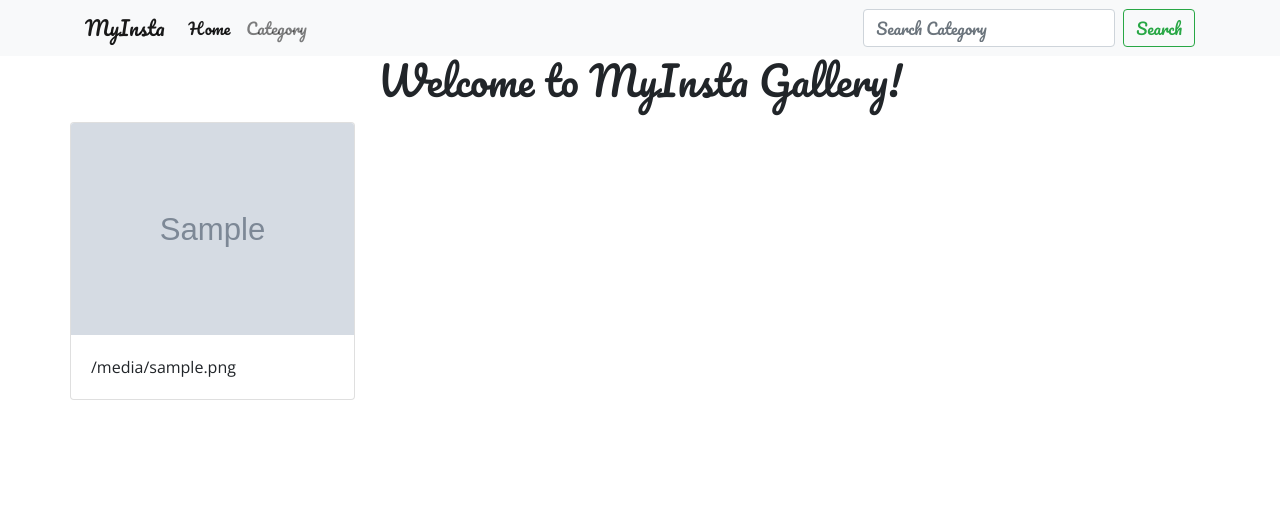
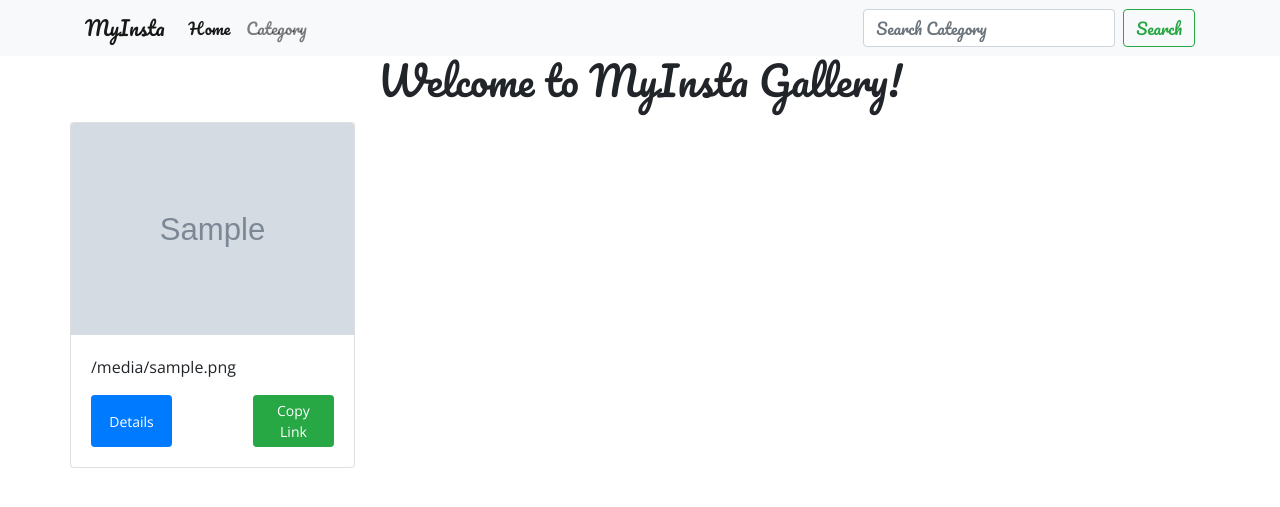
Before and after one commit to spgdaman/my_insta, a Django app: template insta/templates/index.html in a window 1280 px wide. Shown: the top 507 px of the page. Run offline with Django 3.2, Linux system fonts and the light colour scheme; the template is opened without the code that fills it: most values are stand-ins (such as "Sample title", 1, 10 or a date in 2020); grey boxes marked "Sample" are stand-in pictures; some libraries are stand-ins or nearby versions.

Commit message:
front-end polished, modal added

```diff
--- a/insta/models.py
+++ b/insta/models.py
@@ -15,6 +15,8 @@ class Image(models.Model):
     image_category = models.ManyToManyField('Category')
     image_user = models.ForeignKey('User')
 
+
+
 class Location(models.Model):
     location_name = models.CharField(max_length=30)
 
--- a/insta/templates/base.html
+++ b/insta/templates/base.html
@@ -13,6 +13,21 @@
     <body style="font-family: 'Pacifico', cursive;">
         {% block scripts %}
             {% bootstrap_javascript jquery='full' %}
+            <script>
+            function myFunction() {
+                /* Get the text field */
+                var copyText = document.getElementById("link");
+
+                /* Select the text field */
+                copyText.select();
+
+                /* Copy the text inside the text field */
+                document.execCommand("copy");
+
+                /* Alert the copied text */
+                alert("Copied the text: " + copyText.value);
+            }
+            </script>
         {% endblock %}
 
         {% include 'navbar.html' %}
--- a/insta/templates/index.html
+++ b/insta/templates/index.html
@@ -5,12 +5,42 @@
         <div class="row">
             <!-- Images in cards -->
             {% for image in all_images%}
-            <div class="card col-xs-12 col-sm-12 col-md-3 col-lg-3" style="font-family: 'Open Sans', sans-serif;">
-                <a href="{% url 'show_image' image.id %}"><img src="{{image.image.url}}" class="card-img-top" alt="{{image.image_name}}"></a>
+            <div class="card col-md-3 col-lg-3" style="font-family: 'Open Sans', sans-serif;">
+                <a id="link" href="{% url 'show_image' image.id %}"><img src="{{image.image.url}}" class="card-img-top" alt="{{image.image_name}}"></a>
                 <div class="card-body">
                     <p class="card-text">{{image.image_description}}</p>
+                    <div class="container">
+                        <div class="row">
+                            <button type="button" class="btn btn-sm btn-primary col-lg-4 col-sm-4" data-toggle="modal" data-target="#displayModal">Details</button>
+                            <div class="col-lg-4 col-sm-4"></div>
+                            <a data-toggle="tooltip" data-placement="top" title="Click to copy link" class="btn btn-sm btn-success col-lg-4 col-sm-4" href="#" onclick="myFunction()">Copy Link</a>
+                        </div>
+                    </div>
                 </div>
             </div>
+
+            <!-- Modal goes here -->
+            <div class="modal fade" id="displayModal" tabindex="-1" role="dialog" aria-labelledby="exampleModalLabel" aria-hidden="true" style="font-family: 'Open Sans', sans-serif;">
+                <div class="modal-dialog modal-dialog-centered" role="document">
+                    <div class="modal-content">
+                        <div class="modal-header">
+                            <h5 class="modal-title text-center" id="exampleModalLabel">{{image.image_name}}</h5>
+                            <button type="button" class="close" data-dismiss="modal" aria-label="Close">
+                            <span aria-hidden="true">&times;</span>
+                            </button>
+                        </div>
+                        <div class="modal-body" style="padding:0;">
+                            <img src="{{image.image.url}}" class="card-img-top" alt="{{image.image_name}}">
+                            <p class="card-text">{{image.image_description}}</p>
+                        </div>
+                        <div class="modal-footer">
+                            <button type="button" class="btn btn-secondary" data-dismiss="modal">Close</button>
+                        </div>
+                    </div>
+                </div>
+            </div>
+            <!-- Modal ends here -->
+
             {% endfor %}
         </div>
     </div>
```
Also changed, not shown: insta/templates/show_image.html (+9 -1 lines), insta/static/scripts/scripts.js (added).
